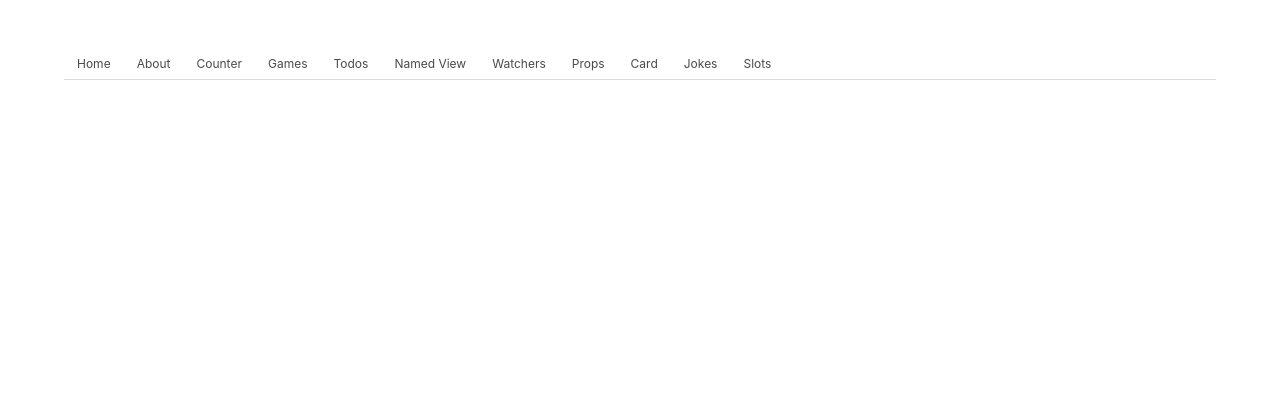
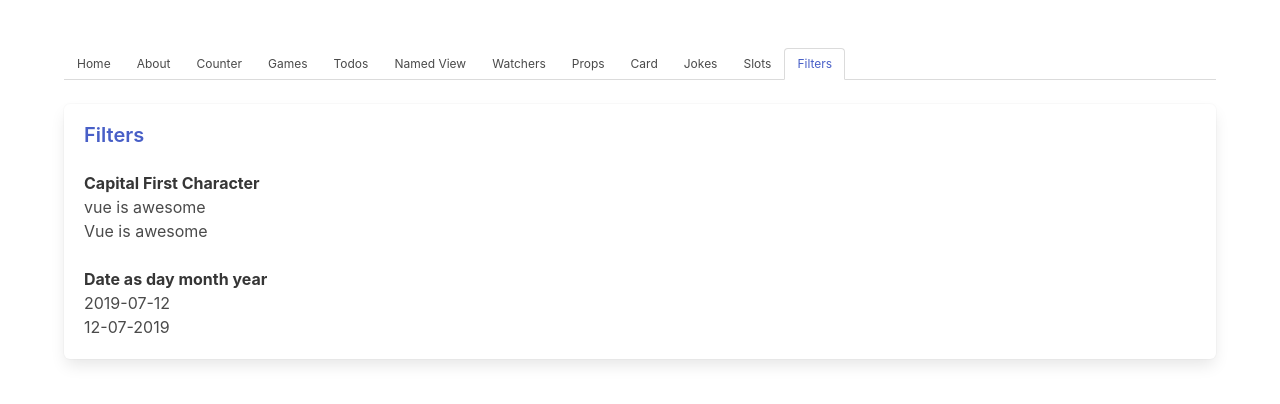
Before and after one commit to peterdierx/vue-playground, a Vue app: page /filters in a window 1280 px wide. Shown: the top 404 px of the page. Built offline with nearby package versions, Linux system fonts and the light colour scheme.

Commit message:
vue filters

```diff
--- /dev/null
+++ b/src/components/Filters.vue
@@ -0,0 +1,26 @@
+<template>
+  <div class='box'>
+    <h5 class='title is-5 has-text-link'>Filters</h5>
+
+    <p><strong>Capital First Character</strong></p>
+    <p>{{ content }}</p>
+    <p>{{ content | capital }}</p>
+    <br>
+    <p><strong>Date as day month year</strong></p>
+    <p>{{ date }}</p>
+    <p>{{ date | ddmmyy }}</p>
+
+  </div>
+</template>
+
+<script>
+  export default {
+    name: 'Filters',
+    data() {
+      return {
+        content: 'vue is awesome',
+        date:    '2019-07-12'
+      }
+    }
+  }
+</script>
--- /dev/null
+++ b/src/filters.js
@@ -0,0 +1,17 @@
+// FILTERS
+import Vue from 'vue'
+
+// CAPITAL FIRST CHAR
+Vue.filter( 'capital', ( text ) => {
+  return text.toString().charAt( 0 ).toUpperCase() + text.slice( 1 )
+})
+
+// DDMMYY
+Vue.filter( 'ddmmyy', ( date ) => {
+  if ( date ) {
+    let day   = date.substr( -2 )
+    let month = date.substr( 5, 2 )
+    let year  = date.substr( 0, 4 )
+    return `${ day }-${ month }-${ year }`
+  }
+})
--- a/src/main.js
+++ b/src/main.js
@@ -10,6 +10,9 @@ Vue.config.productionTip = false
 // BULMA
 import 'bulma/css/bulma.css'
 
+// UTILS
+import filters from '@/filters'
+
 // APP
 new Vue({
   router,
--- a/src/router.js
+++ b/src/router.js
@@ -18,6 +18,7 @@ import GameShow   from '@/components/GameShow'
 import VueEcoShow from '@/components/VueEcoShow'
 import Watchers   from '@/components/Watchers'
 import Joke       from '@/components/Joke'
+import Filters    from '@/components/Filters'
 
 Vue.use( Router )
 
@@ -38,6 +39,7 @@ export default new Router({
     { path: '/card',     name: 'card',     component: Card },
     { path: '/jokes',    name: 'jokes',    component: Joke },
     { path: '/slots',    name: 'slots',    component: Slots },
+    { path: '/filters',  name: 'filters',  component: Filters },
     {
       name: 'namedview',
       path: '/namedview/:id',
--- a/src/views/Playground.vue
+++ b/src/views/Playground.vue
@@ -12,6 +12,7 @@
       <router-link to='/card'     ref='card'     active-class='is-active' tag='li'><a>Card</a></router-link>
       <router-link to='/jokes'    ref='jokes'    active-class='is-active' tag='li'><a>Jokes</a></router-link>
       <router-link to='/slots'    ref='slots'    active-class='is-active' tag='li'><a>Slots</a></router-link>
+      <router-link to='/filters'  ref='filters'  active-class='is-active' tag='li'><a>Filters</a></router-link>
     </ul>
   </div>
 </template>
```
Also changed, not shown: 1 other file (tests, documents, lock files or other folders).
